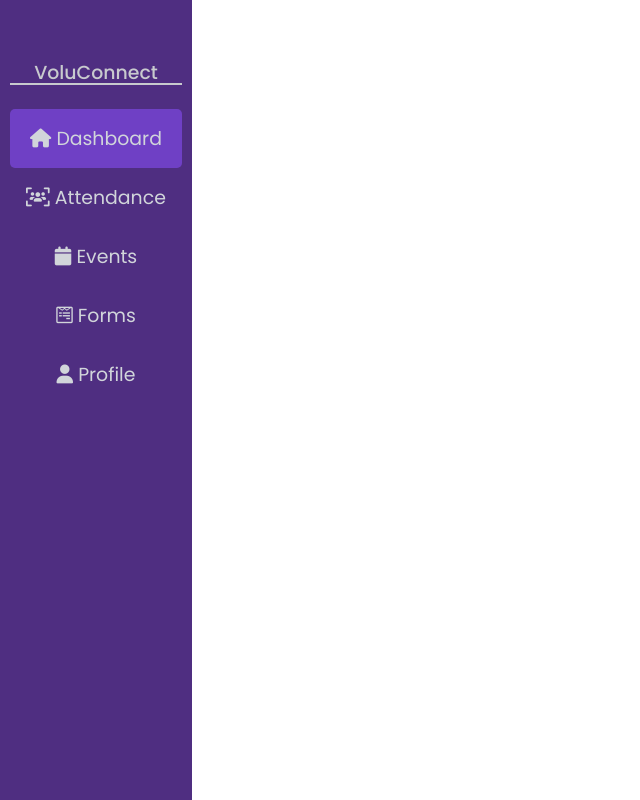
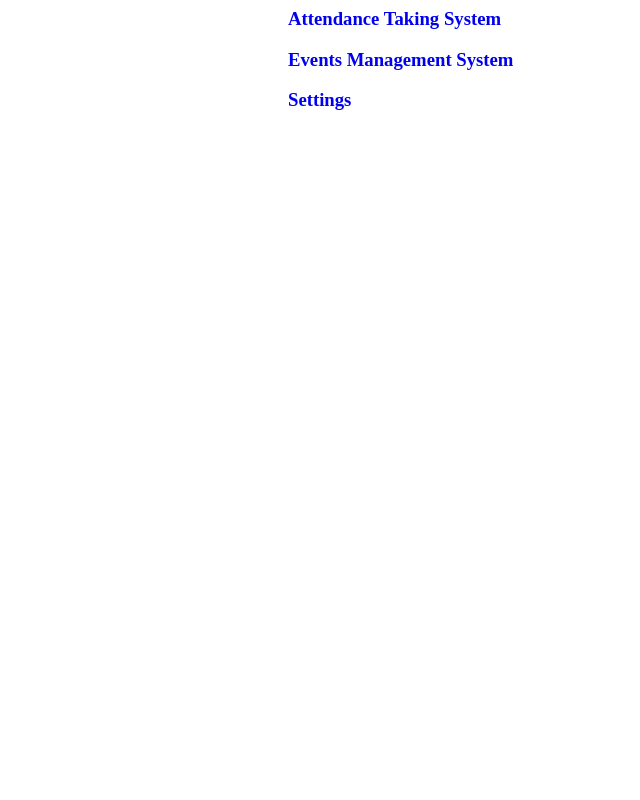
Before and after one commit to twhjames/VoluConnect, a Django app: page /dashboard/ in a window 1280 px wide. Shown: the whole page, without its empty margins (0-640 px from the left). Run offline with Django 5.2, Linux system fonts and the light colour scheme.

Commit message:
dashboard update

```diff
--- a/voluconnect/templates/dashboard.html
+++ b/voluconnect/templates/dashboard.html
@@ -1,6 +1,5 @@
 <html>
 <head>
-    {% extends "base.html" %}
     <title>{% block title %} VoluConnect Admin Dashboard {% endblock %}</title>
     <link rel="stylesheet" href="../static/css/custom-style.css">
 </head>
@@ -8,7 +7,32 @@
 <body>
     <div class="container">
         {% block nav_dashboard %}
-        class="activeNav"
+        <div class="dashboard-section">
+            <a href="{% url 'attendance' %}">
+                <div class="dashboard-card">
+                    <div class="dashboard-card-front">
+                      <h3>Attendance Taking System</h3>
+                    </div>
+                  </div>
+            </a>
+
+            <a href="{% url 'events' %}">
+                <div class="dashboard-card">
+                    <div class="dashboard-card-front">
+                        <h3>Events Management System</h3>
+                    </div>
+                </div>
+            </a>
+
+            <a href="{% url 'profile' %}">
+                <div class="dashboard-card">
+                    <div class="dashboard-card-front">
+                      <h3>Settings</h3>
+                    </div>
+                </div>
+            </a>
+
+        </div>
         {% endblock %}
     </div>
 </body>
```
Also changed, not shown: static/css/custom-style.css (+42 -0 lines).
